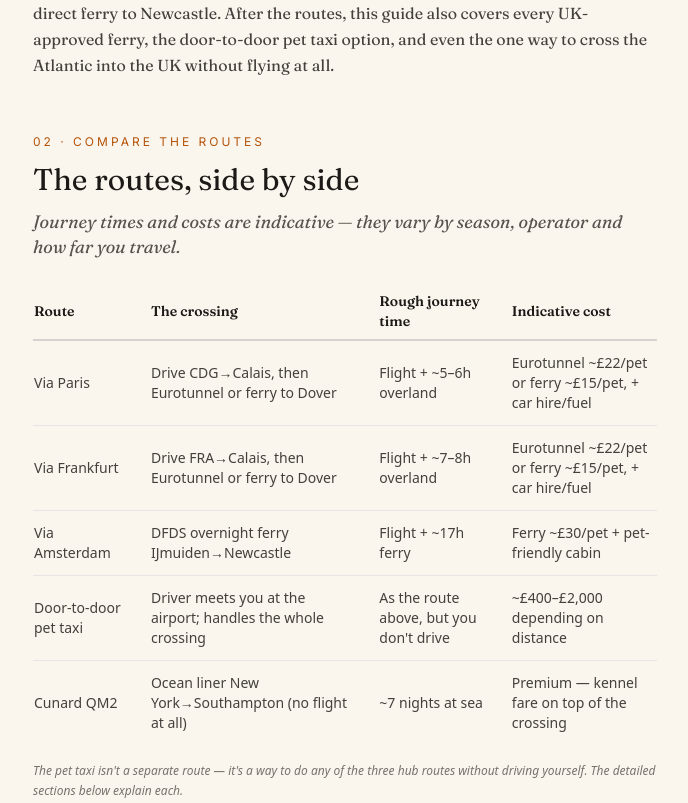
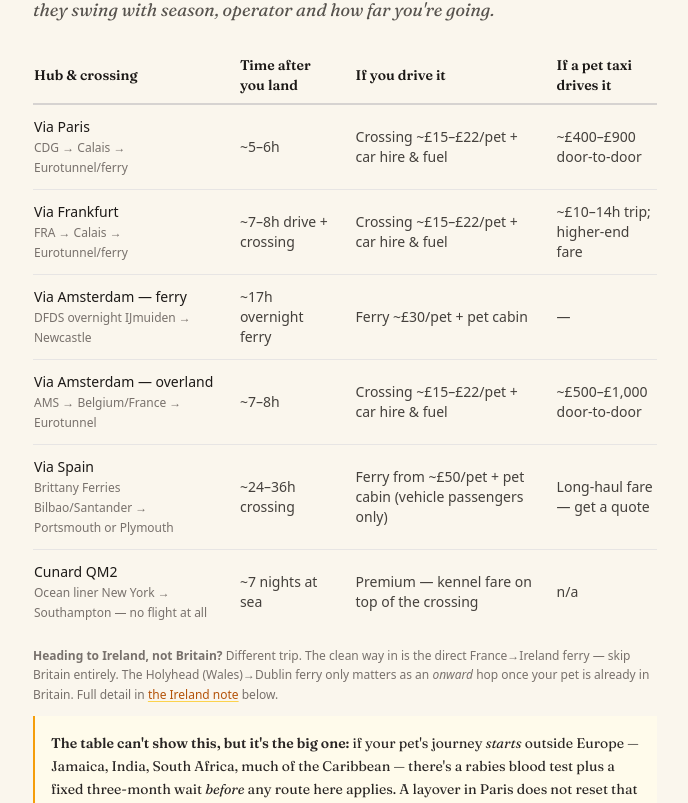
Before and after one commit to rupindermahay/petsincabin, a Next.js app: page /getting-your-pet-into-the-uk in a window 1280 px wide. Shown: the part 1397-2200 px from the top of the page, without its empty margins (295-983 px from the left). Built offline with nearby package versions, Linux system fonts and the light colour scheme.

Commit message:
Add files via upload

```diff
--- a/pages/getting-your-pet-into-the-uk.js
+++ b/pages/getting-your-pet-into-the-uk.js
@@ -59,7 +59,7 @@ export default function GettingYourPetIntoTheUK() {
           <div className="bg-white border border-stone-200 rounded-sm p-5 mb-12">
             <div className="text-xs uppercase tracking-widest text-stone-500 mb-3">In this guide</div>
             <div className="flex flex-wrap gap-2 text-sm">
-              <a href="#why" className="text-stone-700 hover:text-amber-700 underline decoration-stone-300 hover:decoration-amber-600 underline-offset-4">Why there's no cabin route</a>
+              <a href="#why" className="text-stone-700 hover:text-amber-700 underline decoration-stone-300 hover:decoration-amber-600 underline-offset-4">The one rule</a>
               <a href="#compare" className="text-stone-700 hover:text-amber-700 underline decoration-stone-300 hover:decoration-amber-600 underline-offset-4">Compare the routes</a>
               <a href="#via-paris" className="text-stone-700 hover:text-amber-700 underline decoration-stone-300 hover:decoration-amber-600 underline-offset-4">Via Paris</a>
               <a href="#via-frankfurt" className="text-stone-700 hover:text-amber-700 underline decoration-stone-300 hover:decoration-amber-600 underline-offset-4">Via Frankfurt</a>
@@ -76,24 +76,17 @@ export default function GettingYourPetIntoTheUK() {
 
           {/* Why no cabin route */}
           <section id="why" className="mb-14 scroll-mt-24">
-            <div className="text-xs uppercase tracking-[0.25em] text-amber-700 mb-3">01 · The starting point</div>
+            <div className="text-xs uppercase tracking-[0.25em] text-amber-700 mb-3">01 · The one rule</div>
             <h2 className="font-serif text-2xl md:text-3xl text-stone-900 mb-3 leading-tight">
-              Why there is no cabin flight into the UK
+              You cannot fly your pet into the UK in the cabin. Full stop.
             </h2>
-            <p className="font-serif italic text-stone-600 text-lg mb-6 leading-snug">
-              Every route below exists because of one fixed rule.
-            </p>
 
             <p className="font-serif text-stone-700 leading-relaxed mb-4">
-              Under UK government rules, a pet dog, cat or ferret entering Great Britain by air must travel as manifested cargo in the hold — never in the cabin. This applies to every airline and every airport, including Heathrow. It is not negotiable and it cannot be worked around in the air.
-            </p>
-
-            <p className="font-serif text-stone-700 leading-relaxed mb-4">
-              So the cabin route is an overland one. You fly your pet in the cabin to a continental European hub — Paris, Frankfurt or Amsterdam are the practical choices, because Air France, Lufthansa and KLM all carry cabin pets on long-haul routes into them — and then cross into the UK by land and sea, where your pet stays with you. The Channel crossing itself is on an approved route: the Eurotunnel Le Shuttle train, or a pet-friendly ferry.
+              It's a UK government rule, not an airline policy you can sweet-talk your way around — every pet flying into Britain rides as cargo, in the hold, no exceptions, Heathrow included. So nobody flies their pet <em>in</em>. What thousands of people do instead: fly the pet in the cabin to Europe, then cross the Channel by land or sea with the pet right beside them.
             </p>
 
             <p className="font-serif text-stone-700 leading-relaxed">
-              The three hub routes below differ mainly in the crossing at the end — Paris and Frankfurt feed the short Calais–Folkestone crossing, while Amsterdam has its own direct ferry to Newcastle. After the routes, this guide also covers every UK-approved ferry, the door-to-door pet taxi option, and even the one way to cross the Atlantic into the UK without flying at all.
+              That's the whole trick. The rest of this page is just <em>which</em> way to make that crossing — compared, costed and timed, so you can pick yours and get on with it.
             </p>
           </section>
 
@@ -101,63 +94,88 @@ export default function GettingYourPetIntoTheUK() {
           <section id="compare" className="mb-14 scroll-mt-24">
             <div className="text-xs uppercase tracking-[0.25em] text-amber-700 mb-3">02 · Compare the routes</div>
             <h2 className="font-serif text-2xl md:text-3xl text-stone-900 mb-3 leading-tight">
-              The routes, side by side
+              Every route in, side by side
             </h2>
             <p className="font-serif italic text-stone-600 text-lg mb-6 leading-snug">
-              Journey times and costs are indicative — they vary by season, operator and how far you travel.
+              Pick your European hub, then your crossing. Times and costs are ballpark — they swing with season, operator and how far you're going.
             </p>
 
-            <div className="overflow-x-auto -mx-6 px-6 mb-4">
+            <div className="overflow-x-auto -mx-6 px-6 mb-3">
               <table className="w-full text-sm border-collapse">
                 <thead>
                   <tr className="border-b-2 border-stone-300">
-                    <th className="text-left font-serif text-stone-900 py-2 pr-3 font-semibold">Route</th>
-                    <th className="text-left font-serif text-stone-900 py-2 px-3 font-semibold">The crossing</th>
-                    <th className="text-left font-serif text-stone-900 py-2 px-3 font-semibold">Rough journey time</th>
-                    <th className="text-left font-serif text-stone-900 py-2 pl-3 font-semibold">Indicative cost</th>
+                    <th className="text-left font-serif text-stone-900 py-2 pr-3 font-semibold">Hub &amp; crossing</th>
+                    <th className="text-left font-serif text-stone-900 py-2 px-3 font-semibold">Time after you land</th>
+                    <th className="text-left font-serif text-stone-900 py-2 px-3 font-semibold">If you drive it</th>
+                    <th className="text-left font-serif text-stone-900 py-2 pl-3 font-semibold">If a pet taxi drives it</th>
                   </tr>
                 </thead>
                 <tbody className="font-sans text-stone-700">
                   <tr className="border-b border-stone-200">
-                    <td className="py-3 pr-3 font-medium">Via Paris</td>
-                    <td className="py-3 px-3">Drive CDG→Calais, then Eurotunnel or ferry to Dover</td>
-                    <td className="py-3 px-3">Flight + ~5–6h overland</td>
-                    <td className="py-3 pl-3">Eurotunnel ~£22/pet or ferry ~£15/pet, + car hire/fuel</td>
+                    <td className="py-3 pr-3">
+                      <span className="font-medium text-stone-900">Via Paris</span><br />
+                      <span className="text-xs text-stone-500">CDG → Calais → Eurotunnel/ferry</span>
+                    </td>
+                    <td className="py-3 px-3">~5–6h</td>
+                    <td className="py-3 px-3">Crossing ~£15–£22/pet + car hire &amp; fuel</td>
+                    <td className="py-3 pl-3">~£400–£900 door-to-door</td>
                   </tr>
                   <tr className="border-b border-stone-200">
-                    <td className="py-3 pr-3 font-medium">Via Frankfurt</td>
-                    <td className="py-3 px-3">Drive FRA→Calais, then Eurotunnel or ferry to Dover</td>
-                    <td className="py-3 px-3">Flight + ~7–8h overland</td>
-                    <td className="py-3 pl-3">Eurotunnel ~£22/pet or ferry ~£15/pet, + car hire/fuel</td>
+                    <td className="py-3 pr-3">
+                      <span className="font-medium text-stone-900">Via Frankfurt</span><br />
+                      <span className="text-xs text-stone-500">FRA → Calais → Eurotunnel/ferry</span>
+                    </td>
+                    <td className="py-3 px-3">~7–8h drive + crossing</td>
+                    <td className="py-3 px-3">Crossing ~£15–£22/pet + car hire &amp; fuel</td>
+                    <td className="py-3 pl-3">~£10–14h trip; higher-end fare</td>
                   </tr>
                   <tr className="border-b border-stone-200">
-                    <td className="py-3 pr-3 font-medium">Via Amsterdam</td>
-                    <td className="py-3 px-3">DFDS overnight ferry IJmuiden→Newcastle</td>
-                    <td className="py-3 px-3">Flight + ~17h ferry</td>
-                    <td className="py-3 pl-3">Ferry ~£30/pet + pet-friendly cabin</td>
+                    <td className="py-3 pr-3">
+                      <span className="font-medium text-stone-900">Via Amsterdam — ferry</span><br />
+                      <span className="text-xs text-stone-500">DFDS overnight IJmuiden → Newcastle</span>
+                    </td>
+                    <td className="py-3 px-3">~17h overnight ferry</td>
+                    <td className="py-3 px-3">Ferry ~£30/pet + pet cabin</td>
+                    <td className="py-3 pl-3">—</td>
                   </tr>
                   <tr className="border-b border-stone-200">
-                    <td className="py-3 pr-3 font-medium">Door-to-door pet taxi</td>
-                    <td className="py-3 px-3">Driver meets you at the airport; handles the whole crossing</td>
-                    <td className="py-3 px-3">As the route above, but you don't drive</td>
-                    <td className="py-3 pl-3">~£400–£2,000 depending on distance</td>
+                    <td className="py-3 pr-3">
+                      <span className="font-medium text-stone-900">Via Amsterdam — overland</span><br />
+                      <span className="text-xs text-stone-500">AMS → Belgium/France → Eurotunnel</span>
+                    </td>
+                    <td className="py-3 px-3">~7–8h</td>
+                    <td className="py-3 px-3">Crossing ~£15–£22/pet + car hire &amp; fuel</td>
+                    <td className="py-3 pl-3">~£500–£1,000 door-to-door</td>
+                  </tr>
+                  <tr className="border-b border-stone-200">
+                    <td className="py-3 pr-3">
+                      <span className="font-medium text-stone-900">Via Spain</span><br />
+                      <span className="text-xs text-stone-500">Brittany Ferries Bilbao/Santander → Portsmouth or Plymouth</span>
+                    </td>
+                    <td className="py-3 px-3">~24–36h crossing</td>
+                    <td className="py-3 px-3">Ferry from ~£50/pet + pet cabin (vehicle passengers only)</td>
+                    <td className="py-3 pl-3">Long-haul fare — get a quote</td>
                   </tr>
                   <tr>
-                    <td className="py-3 pr-3 font-medium">Cunard QM2</td>
-                    <td className="py-3 px-3">Ocean liner New York→Southampton (no flight at all)</td>
+                    <td className="py-3 pr-3">
+                      <span className="font-medium text-stone-900">Cunard QM2</span><br />
+                      <span className="text-xs text-stone-500">Ocean liner New York → Southampton — no flight at all</span>
+                    </td>
                     <td className="py-3 px-3">~7 nights at sea</td>
-                    <td className="py-3 pl-3">Premium — kennel fare on top of the crossing</td>
+                    <td className="py-3 px-3">Premium — kennel fare on top of the crossing</td>
+                    <td className="py-3 pl-3">n/a</td>
                   </tr>
                 </tbody>
               </table>
             </div>
-            <p className="font-sans text-xs text-stone-500 leading-relaxed italic mb-4">
-              The pet taxi isn't a separate route — it's a way to do any of the three hub routes without driving yourself. The detailed sections below explain each.
+
+            <p className="font-sans text-xs text-stone-500 leading-relaxed mb-3">
+              <strong>Heading to Ireland, not Britain?</strong> Different trip. The clean way in is the direct France→Ireland ferry — skip Britain entirely. The Holyhead (Wales)→Dublin ferry only matters as an <em>onward</em> hop once your pet is already in Britain. Full detail in <a href="#ireland" className="text-amber-700 underline decoration-amber-300 hover:decoration-amber-600 underline-offset-2">the Ireland note</a> below.
             </p>
 
             <div className="bg-amber-50 border-l-2 border-amber-500 p-4">
               <p className="font-serif text-stone-800 leading-relaxed text-sm">
-                <strong>One thing the table can't show:</strong> if your pet's journey <em>starts</em> outside Europe — Jamaica, India, South Africa, much of the Caribbean and elsewhere — there is a major extra step before any of these routes apply: a rabies blood test and a fixed three-month wait. Transiting through Paris does not get around it. This is covered in full under <a href="#paperwork" className="text-amber-700 underline decoration-amber-300 hover:decoration-amber-600 underline-offset-2">paperwork &amp; tapeworm</a> — read that section first if it applies to you.
+                <strong>The table can't show this, but it's the big one:</strong> if your pet's journey <em>starts</em> outside Europe — Jamaica, India, South Africa, much of the Caribbean — there's a rabies blood test plus a fixed three-month wait <em>before</em> any route here applies. A layover in Paris does not reset that clock. Don't skim past <a href="#paperwork" className="text-amber-700 underline decoration-amber-300 hover:decoration-amber-600 underline-offset-2">paperwork &amp; tapeworm</a> if this is you.
               </p>
             </div>
           </section>
@@ -223,11 +241,15 @@ export default function GettingYourPetIntoTheUK() {
             </p>
 
             <p className="font-serif text-stone-700 leading-relaxed mb-4">
-              The appeal is that there is no drive through Belgium and France at all. DFDS carries pets in pet-friendly cabins or onboard kennels, at around £30 per pet each way on top of the cabin fare. One practical detail: foot passengers cannot add a pet to the booking online — pet bookings on this route must be made by phone with DFDS.
+              The appeal is that there's no white-knuckle motorway drive through Belgium and France — you let the boat do the work overnight. DFDS carries pets in pet-friendly cabins or onboard kennels, around £30 per pet each way on top of the cabin fare. One practical catch: foot passengers can't add a pet to the booking online — pet bookings on this route are made by phone with DFDS.
+            </p>
+
+            <p className="font-serif text-stone-700 leading-relaxed mb-4">
+              There's also a faster version of the Amsterdam route. A door-to-door pet taxi from Schiphol doesn't take the slow ferry — it drives down through Belgium and France to the Eurotunnel, landing you in the UK in around seven to eight hours rather than seventeen. So Amsterdam gives you a genuine choice: the restful overnight boat, or the quicker overland drive with someone else at the wheel.
             </p>
 
             <p className="font-serif text-stone-700 leading-relaxed">
-              Because it lands in the north of England, the Amsterdam route suits anyone heading for Scotland or northern England better than someone bound for London. As with the other routes, dogs still need their tapeworm treatment in the 24–120 hour window before UK arrival — covered in the paperwork section below.
+              The ferry version lands in the north of England, so it suits anyone heading for Scotland or northern England better than someone bound for London. Either way, dogs still need their tapeworm treatment in the 24–120 hour window before UK arrival — covered below.
             </p>
           </section>
 
```
